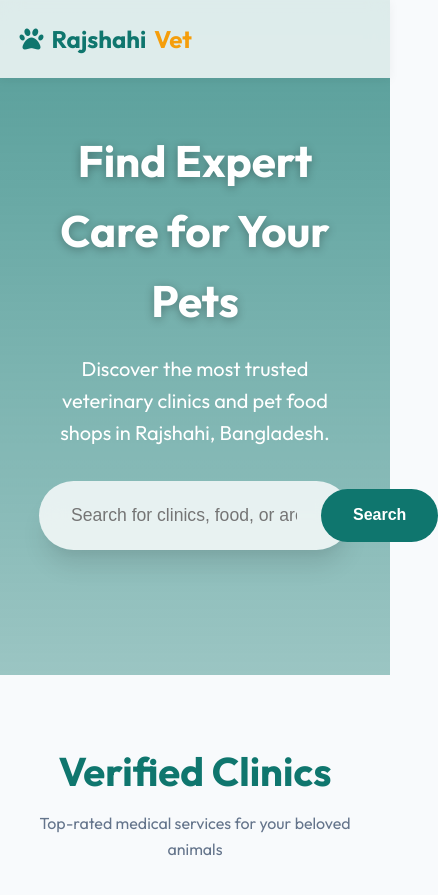
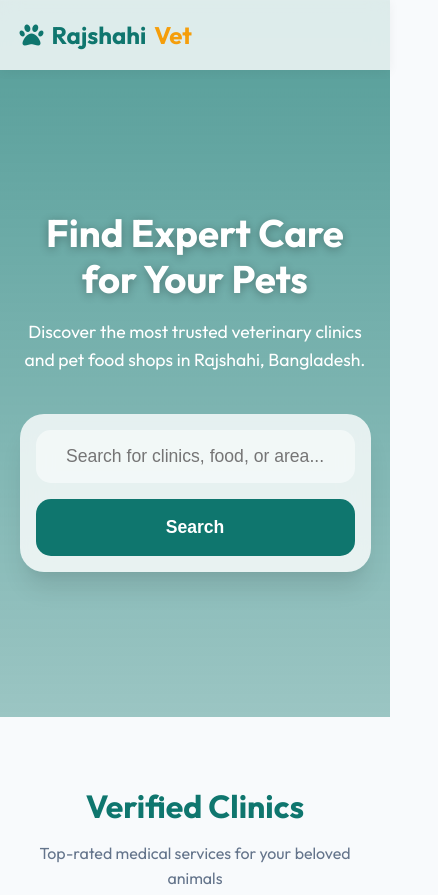
Before and after one commit to dev-apurbo/VetHub, a plain HTML site: page index.html in a window 390 px wide. Shown: the top 895 px of the page, 438 px wide, since content can reach past the window. Drawn offline with Linux system fonts and the light colour scheme.

Commit message:
search box
I have optimized the search box for mobile devices to ensure a premium and user-friendly experience on small screens.

Mobile Optimizations:
Vertical Stacking: On mobile, the search input and button now stack vertically. This provides a much larger touch target for the "Search" button and allows the input field to span the full width of the screen.
Adaptive Hero Section: The hero section now automatically adjusts its height and padding on mobile to accommodate the stacked search box without feeling cramped.
Enhanced Input Styling: Added centered text and subtle background coloring to the search input on mobile, making it clearly identifiable as an interactive element.
Typography & Spacing: Increased font sizes and button padding for better legibility and accessibility (easier to tap with a thumb).
Graceful Truncation: Added text-overflow: ellipsis to the search input so that long placeholder text is handled gracefully on very narrow screens.
The search functionality remains just as fast and responsive, but the interface is now significantly more comfortable to use on a phone.

```diff
--- a/index.css
+++ b/index.css
@@ -134,6 +134,7 @@ nav ul li a:hover {
     font-size: 1.1rem;
     outline: none;
     color: var(--text-dark);
+    text-overflow: ellipsis;
 }
 
 .search-container button {
@@ -628,19 +629,64 @@ footer {
 }
 
 @media (max-width: 768px) {
+    .hero {
+        height: auto;
+        min-height: 85vh;
+        padding: 8rem 5% 4rem;
+        justify-content: center;
+    }
+
     .hero h1 {
-        font-size: 2.75rem;
+        font-size: 2.4rem;
+        line-height: 1.2;
     }
+
+    .hero p {
+        font-size: 1.1rem;
+        margin-bottom: 2.5rem;
+    }
+
+    .search-container {
+        flex-direction: column;
+        background: var(--glass);
+        padding: 1rem;
+        border-radius: 24px;
+        gap: 1rem;
+        width: 100%;
+    }
+
+    .search-container input {
+        padding: 1rem;
+        text-align: center;
+        background: rgba(255, 255, 255, 0.5);
+        border-radius: 15px;
+        width: 100%;
+    }
+
+    .search-container button {
+        width: 100%;
+        padding: 1.1rem;
+        border-radius: 15px;
+        font-size: 1.1rem;
+    }
+
     header {
-        padding: 1.25rem 5%;
+        padding: 1rem 5%;
     }
+
     nav {
         display: none;
     }
+
     .contact-form {
-        padding: 2rem 1.5rem;
+        padding: 2.5rem 1.5rem;
     }
+
     .footer-content {
         gap: 3rem;
     }
+
+    .section-title h2 {
+        font-size: 2rem;
+    }
 }
```
